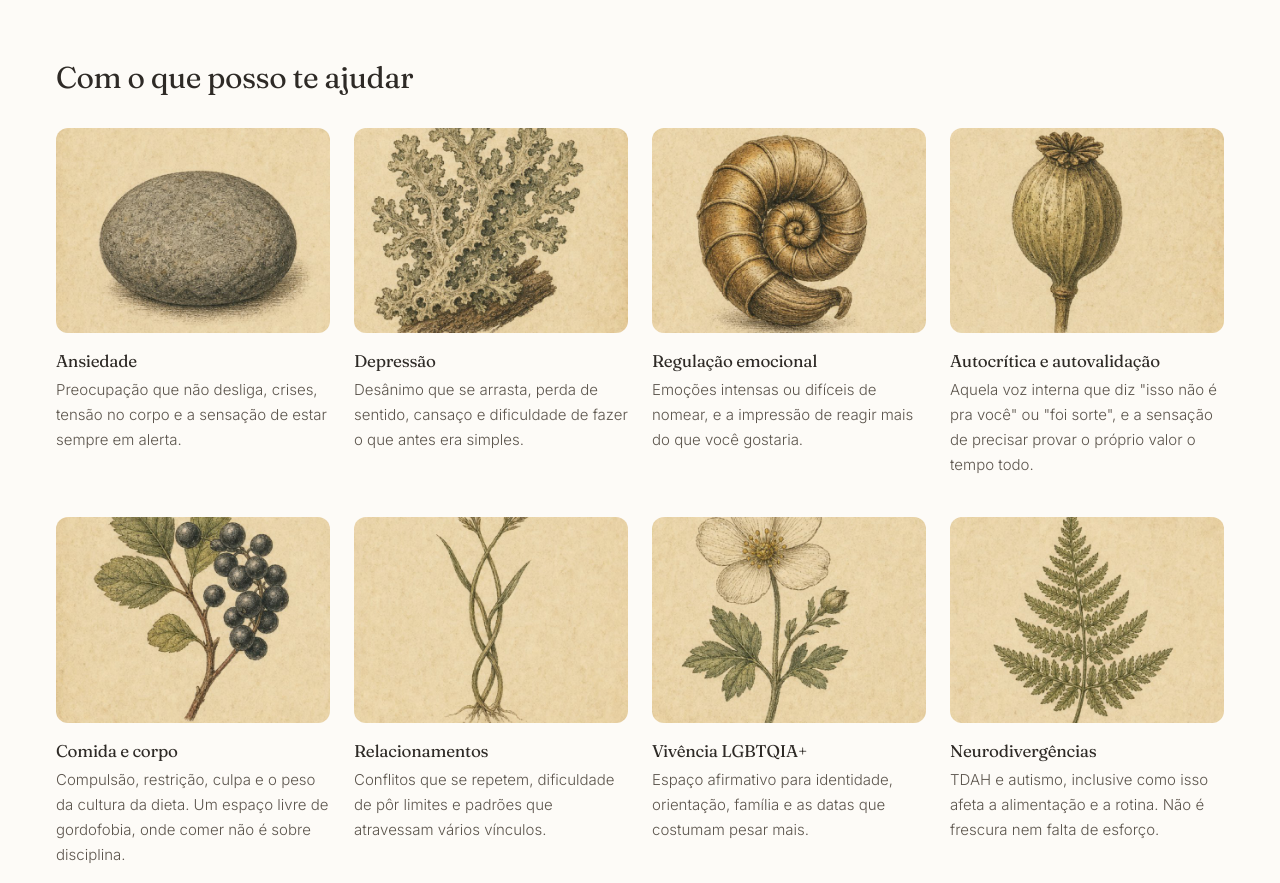
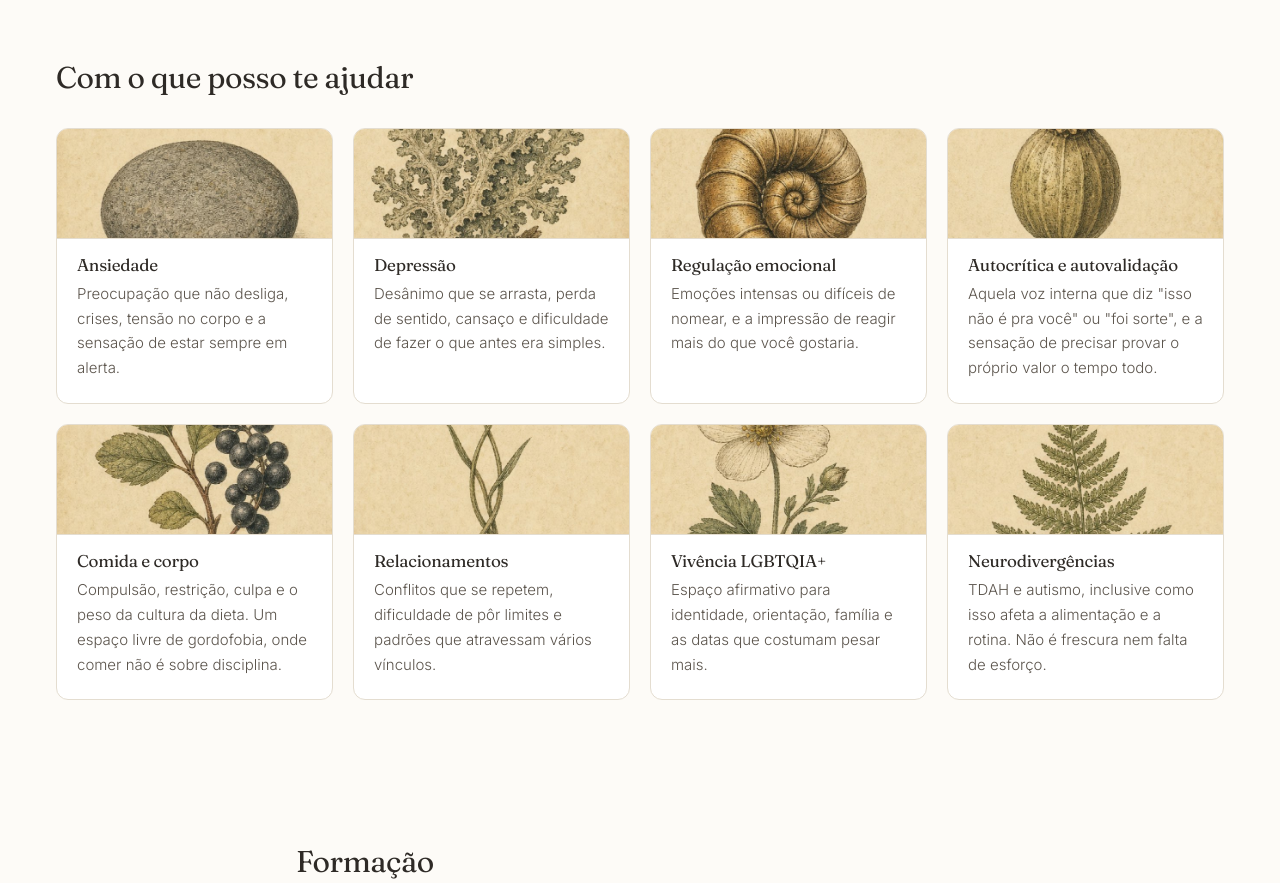
Before and after one commit to bcrfaria/bruna-page, an Astro site: page / in a window 1280 px wide. Shown: the part 1460-2343 px from the top of the page. Built offline with nearby package versions, Linux system fonts and the light colour scheme; Astro itself is replaced by a stand-in of ours.

Commit message:
Devolve a moldura dos cartões e achata a ilustração
Bruna achou os cartões sem moldura soltos demais. Volta a caixa
branca com borda, e a imagem vira faixa 5:2 enquadrada no topo.

```diff
--- a/src/pages/index.astro
+++ b/src/pages/index.astro
@@ -424,10 +424,15 @@ const jsonLd = {
         display: block;
         width: 100%;
         height: auto;
-        aspect-ratio: 4 / 3;
+        /* Faixa baixa: a ilustração é detalhe, não protagonista. */
+        aspect-ratio: 5 / 2;
         object-fit: cover;
-        border-radius: 12px;
-        margin-bottom: 1.125rem;
+        /* Faixa baixa corta o espécime: enquadra em cima, onde está
+           a parte que identifica (flor, coroa da cápsula, ponta da folha). */
+        object-position: center 32%;
+        /* Sem raio próprio: o overflow:hidden do cartão já arredonda o topo. */
+        border-bottom: 1px solid var(--linha);
+        margin-bottom: 1rem;
       }
 
       .prosa p {
@@ -449,7 +454,7 @@ const jsonLd = {
         margin: 0;
         padding: 0;
         display: grid;
-        gap: 2.5rem 1.5rem;
+        gap: 1.25rem;
         /* 1 col no celular, 2 no tablet, 4 no desktop. */
         grid-template-columns: 1fr;
       }
@@ -460,13 +465,22 @@ const jsonLd = {
         .grade { grid-template-columns: repeat(4, 1fr); }
       }
 
-      /* Card de post: imagem no topo, texto embaixo, sem moldura. */
+      .card {
+        display: flex;
+        flex-direction: column;
+        background: #fff;
+        border: 1px solid var(--linha);
+        border-radius: 12px;
+        overflow: hidden;
+      }
       .card h3 {
         margin: 0 0 0.4375rem;
+        padding: 0 1.25rem;
         font-size: 1.0625rem;
       }
       .card p {
         margin: 0;
+        padding: 0 1.25rem 1.375rem;
         font-size: 0.9375rem;
         line-height: 1.65;
         color: var(--tinta-suave);
```
